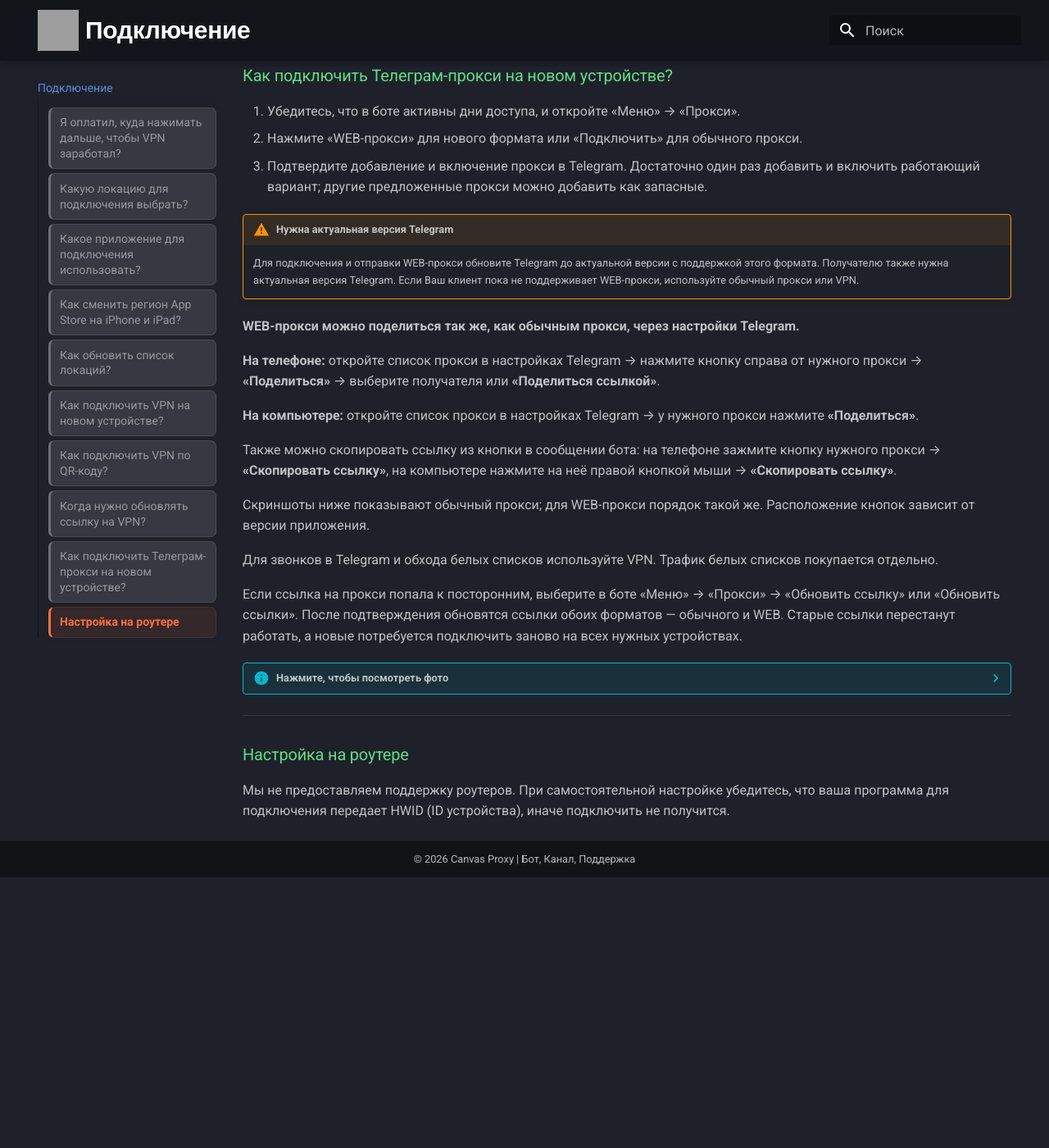
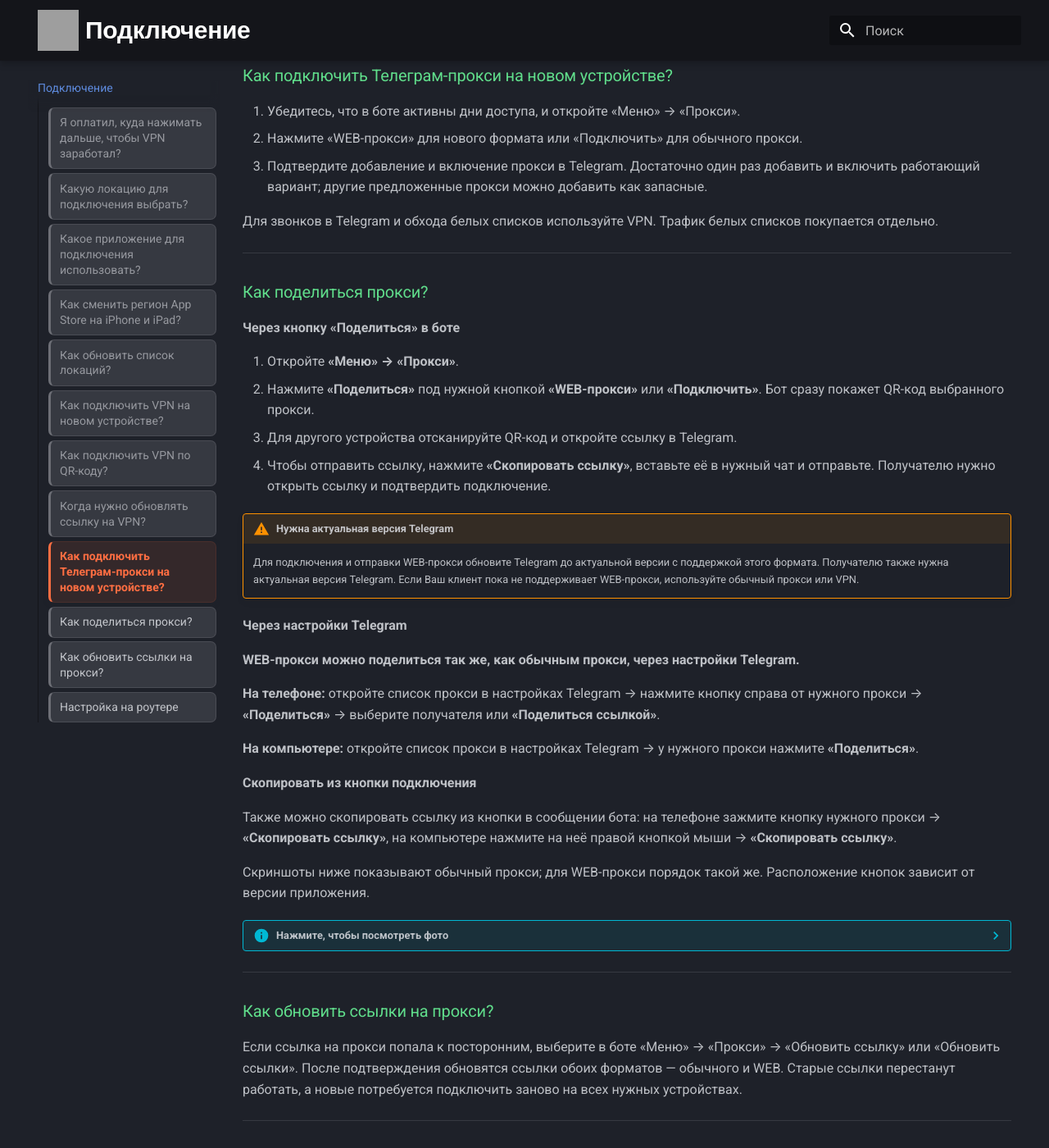
Before and after one commit to CanvasProxy/wiki, an MkDocs documentation site: the page built from docs/connection.md, in a window 1280 px wide and 1400 px high, scrolled down 2963 px. Shown: the whole window at 82% size. Built offline with MkDocs 1.6.1 and Material for MkDocs 9.7.7, drawn with Linux system fonts in a browser that asks for light colours; before the commit the page ends 4033 px from its top, so only the background shows below that; grey boxes are pictures that could not be loaded.

Commit message:
docs: explain proxy sharing with QR codes and clipboard buttons

```diff
--- a/docs/connection.md
+++ b/docs/connection.md
@@ -111,17 +111,32 @@
 
 ---
 
-### Как подключить Телеграм-прокси на новом устройстве? {: #share-tg-proxy }
+### Как подключить Телеграм-прокси на новом устройстве? {: #tg-proxy-connect }
 
 1. Убедитесь, что в боте активны дни доступа, и откройте «Меню» → «Прокси».
 2. Нажмите «WEB-прокси» для нового формата или «Подключить» для обычного прокси.
 3. Подтвердите добавление и включение прокси в Telegram. Достаточно один раз добавить и включить работающий вариант;
    другие предложенные прокси можно добавить как запасные.
 
+Для звонков в Telegram и обхода белых списков используйте VPN. Трафик белых списков покупается отдельно.
+
+---
+
+### Как поделиться прокси? {: #share-tg-proxy }
+
+**Через кнопку «Поделиться» в боте**
+
+1. Откройте **«Меню» → «Прокси»**.
+2. Нажмите **«Поделиться»** под нужной кнопкой **«WEB-прокси»** или **«Подключить»**. Бот сразу покажет QR-код выбранного прокси.
+3. Для другого устройства отсканируйте QR-код и откройте ссылку в Telegram.
+4. Чтобы отправить ссылку, нажмите **«Скопировать ссылку»**, вставьте её в нужный чат и отправьте. Получателю нужно открыть ссылку и подтвердить подключение.
+
 !!! Warning "Нужна актуальная версия Telegram"
     Для подключения и отправки WEB-прокси обновите Telegram до актуальной версии с поддержкой этого формата.
     Получателю также нужна актуальная версия Telegram. Если Ваш клиент пока не поддерживает WEB-прокси,
     используйте обычный прокси или VPN.
+
+**Через настройки Telegram**
 
 **WEB-прокси можно поделиться так же, как обычным прокси, через настройки Telegram.**
 
@@ -130,17 +145,13 @@
 
 **На компьютере:** откройте список прокси в настройках Telegram → у нужного прокси нажмите **«Поделиться»**.
 
+**Скопировать из кнопки подключения**
+
 Также можно скопировать ссылку из кнопки в сообщении бота: на телефоне зажмите кнопку нужного прокси →
 **«Скопировать ссылку»**, на компьютере нажмите на неё правой кнопкой мыши → **«Скопировать ссылку»**.
 
 Скриншоты ниже показывают обычный прокси; для WEB-прокси порядок такой же. Расположение кнопок зависит от версии
 приложения.
-
-Для звонков в Telegram и обхода белых списков используйте VPN. Трафик белых списков покупается отдельно.
-
-Если ссылка на прокси попала к посторонним, выберите в боте «Меню» → «Прокси» → «Обновить ссылку» или «Обновить ссылки».
-После подтверждения обновятся ссылки обоих форматов — обычного и WEB. Старые ссылки перестанут работать, а новые
-потребуется подключить заново на всех нужных устройствах.
 
 ??? Info "Нажмите, чтобы посмотреть фото"
     ??? Success "Нажмите, если интересует компьютер"
@@ -171,5 +182,13 @@
 
 ---
 
+### Как обновить ссылки на прокси? {: #proxy-link-update }
+
+Если ссылка на прокси попала к посторонним, выберите в боте «Меню» → «Прокси» → «Обновить ссылку» или «Обновить ссылки».
+После подтверждения обновятся ссылки обоих форматов — обычного и WEB. Старые ссылки перестанут работать, а новые
+потребуется подключить заново на всех нужных устройствах.
+
+---
+
 ### Настройка на роутере
 Мы не предоставляем поддержку роутеров. При самостоятельной настройке убедитесь, что ваша программа для подключения передает HWID (ID устройства), иначе подключить не получится.
```
Also changed, not shown: docs/general.md (+1 -1 lines), docs/troubleshooting.md (+1 -1 lines).
